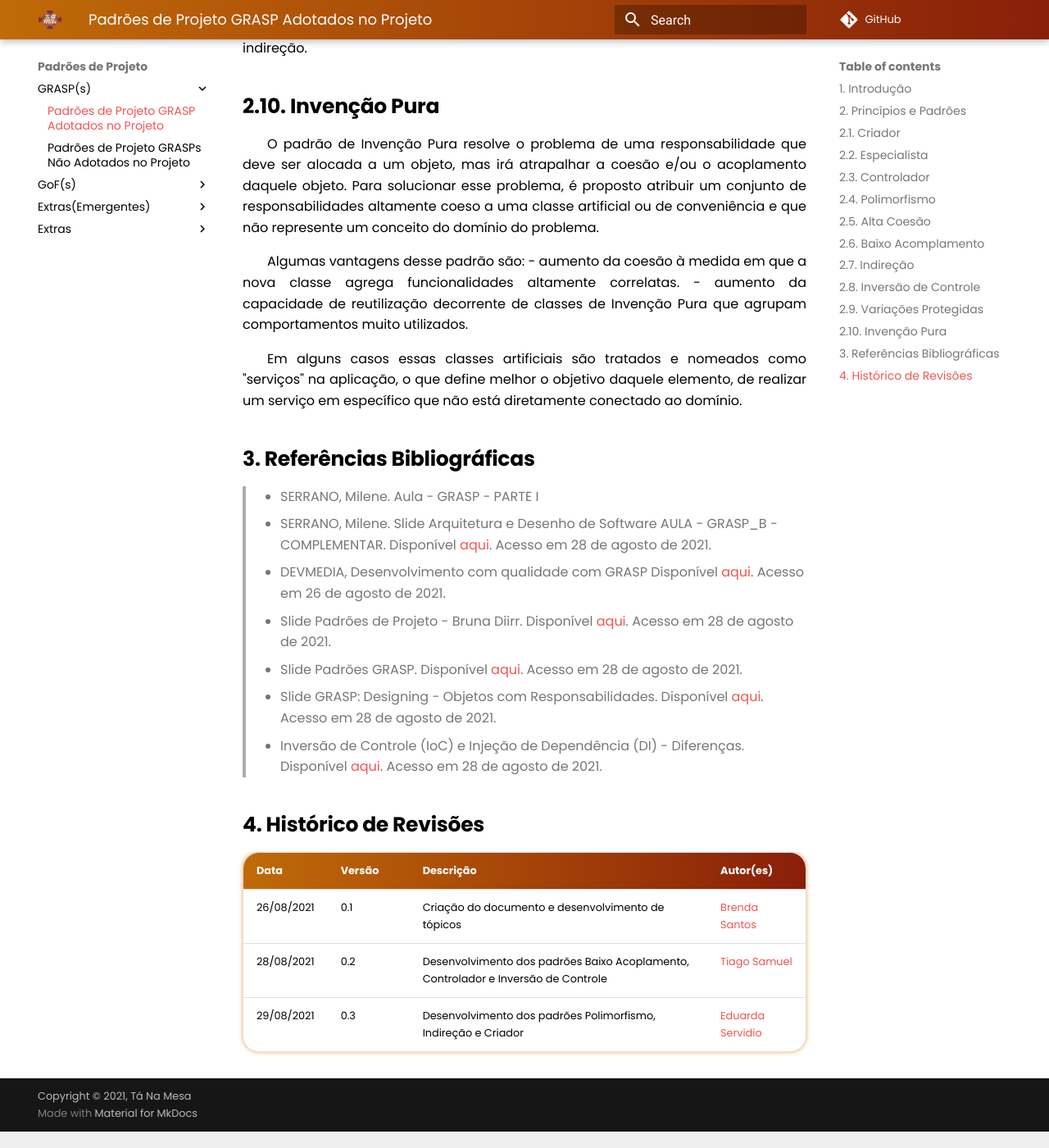
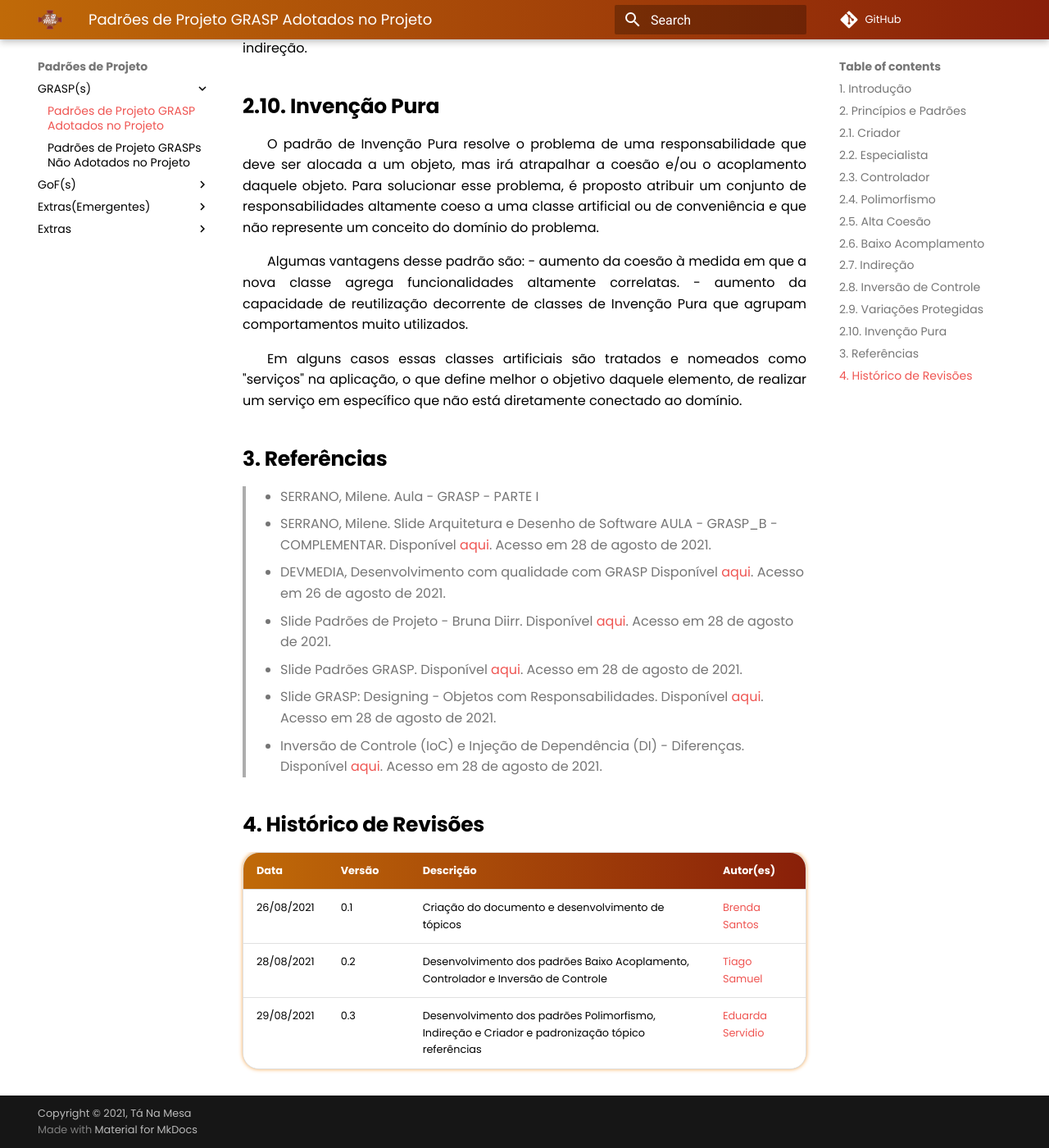
Before and after one commit to UnBArqDsw2021-1/2021.1_G02_TaNaMesa_docs, an MkDocs documentation site: the page built from docs/3-Padroes-de-Projeto/GRASPs/Padroes-Adotados-no-Projeto.md, in a window 1280 px wide and 1400 px high, scrolled down 3275 px. Shown: the whole window at 82% size. Built offline with MkDocs 1.6.1 and Material for MkDocs 9.7.7, drawn with Linux system fonts in a browser that asks for light colours; comment, search, counter and statistics services are not loaded.

Commit message:
(#99) Padronizando referencias

```diff
--- a/docs/3-Padroes-de-Projeto/GRASPs/Padroes-Adotados-no-Projeto.md
+++ b/docs/3-Padroes-de-Projeto/GRASPs/Padroes-Adotados-no-Projeto.md
@@ -67,7 +67,7 @@ que agrupam comportamentos muito utilizados.
 
 Em alguns casos essas classes artificiais são tratados e nomeados como "serviços" na aplicação, o que define melhor o objetivo daquele elemento, de realizar um serviço em específico que não está diretamente conectado ao domínio.
 
-## 3. Referências Bibliográficas
+## 3. Referências
 > - SERRANO, Milene. Aula - GRASP - PARTE I
 > - SERRANO, Milene. Slide Arquitetura e Desenho de Software AULA - GRASP_B - COMPLEMENTAR. Disponível [aqui](https://aprender3.unb.br/pluginfile.php/897140/mod_label/intro/Arquitetura%20e%20Desenho%20de%20Software%20-%20Aula%20GRASP_B%20-%20Profa.%20Milene%20-%20Complementar.pdf). Acesso em 28 de agosto de 2021.
 > - DEVMEDIA, Desenvolvimento com qualidade com GRASP Disponível [aqui](]https://www.devmedia.com.br/desenvolvimento-com-qualidade-com-grasp/28704). Acesso em 26 de agosto de 2021.
@@ -81,4 +81,4 @@ Em alguns casos essas classes artificiais são tratados e nomeados como "serviç
 | :--------- | :----- | :-------------- | :------------ |
 | 26/08/2021 | 0.1    | Criação do documento e desenvolvimento de tópicos | [Brenda Santos](https://github.com/brendavsantos)                               |
 | 28/08/2021 | 0.2    | Desenvolvimento dos padrões Baixo Acoplamento, Controlador e Inversão de Controle | [Tiago Samuel](https://github.com/tsrrodrigues) |
-| 29/08/2021 | 0.3    | Desenvolvimento dos padrões Polimorfismo, Indireção e Criador         | [Eduarda Servidio](https://github.com/ServideoEC)           |
+| 29/08/2021 | 0.3    | Desenvolvimento dos padrões Polimorfismo, Indireção e Criador e padronização tópico referências        | [Eduarda Servidio](https://github.com/ServideoEC)           |
```
